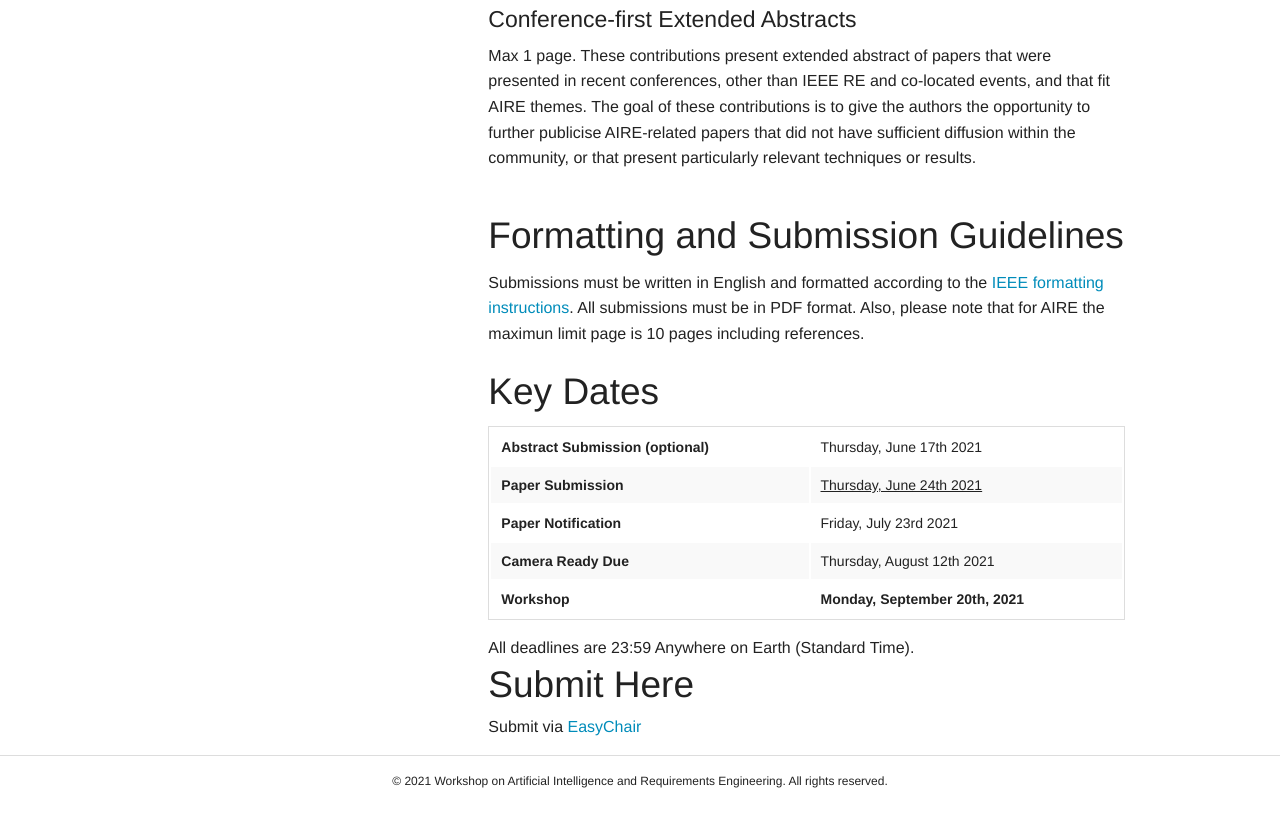
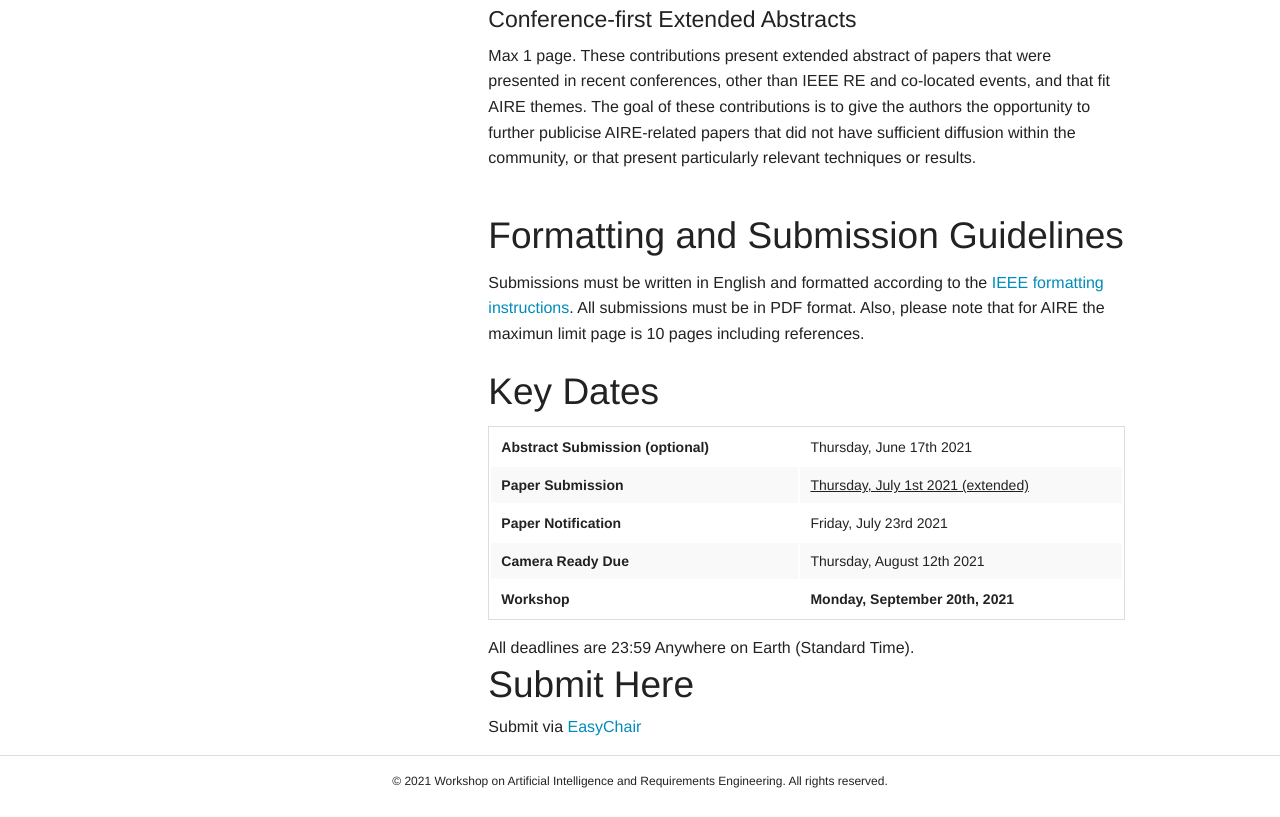
Before and after one commit to aire-ws/aire21, a plain HTML site: page docs/paper.html in a window 1280 px wide. Shown: the part 1199-2016 px from the top of the page. Drawn offline with Linux system fonts and the light colour scheme.

Commit message:
Update paper.html
Changed extended deadline

```diff
--- a/docs/paper.html
+++ b/docs/paper.html
@@ -91,7 +91,7 @@
 			<table width="100%">
 				<tbody>
 					<tr><td><strong>Abstract Submission (optional)</strong></td><td>Thursday, June 17th 2021</td></tr>
-					<tr><td><strong>Paper Submission</strong></td><td><ins>Thursday, June 24th 2021</ins></td></tr>
+					<tr><td><strong>Paper Submission</strong></td><td><ins>Thursday, July 1st 2021 (extended) </ins></td></tr>
 					<tr><td><strong>Paper Notification</strong></td><td>Friday, July 23rd 2021</td></tr>
 					<tr><td><strong>Camera Ready Due</strong></td><td>Thursday, August 12th 2021</td></tr>
 					<tr><td><strong>Workshop</strong></td><td><strong>Monday, September 20th, 2021</strong></td></tr>
```
